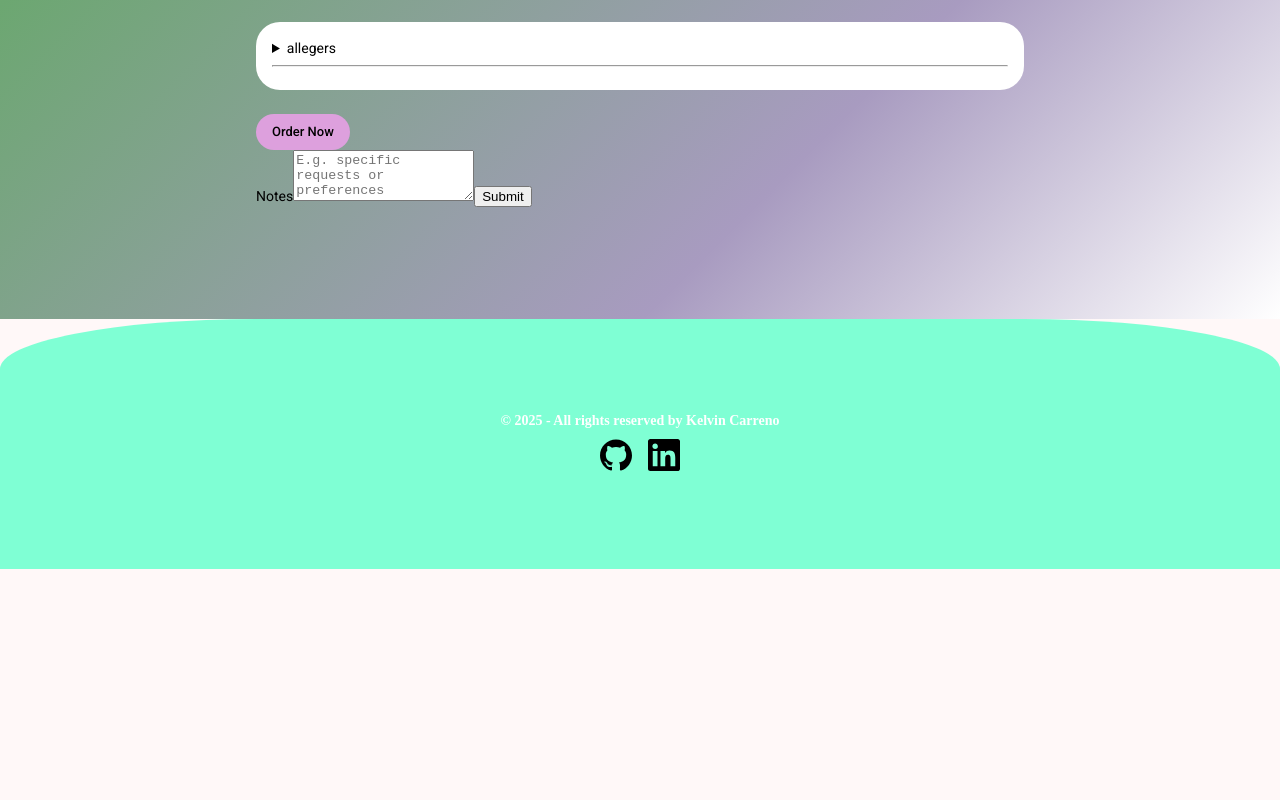
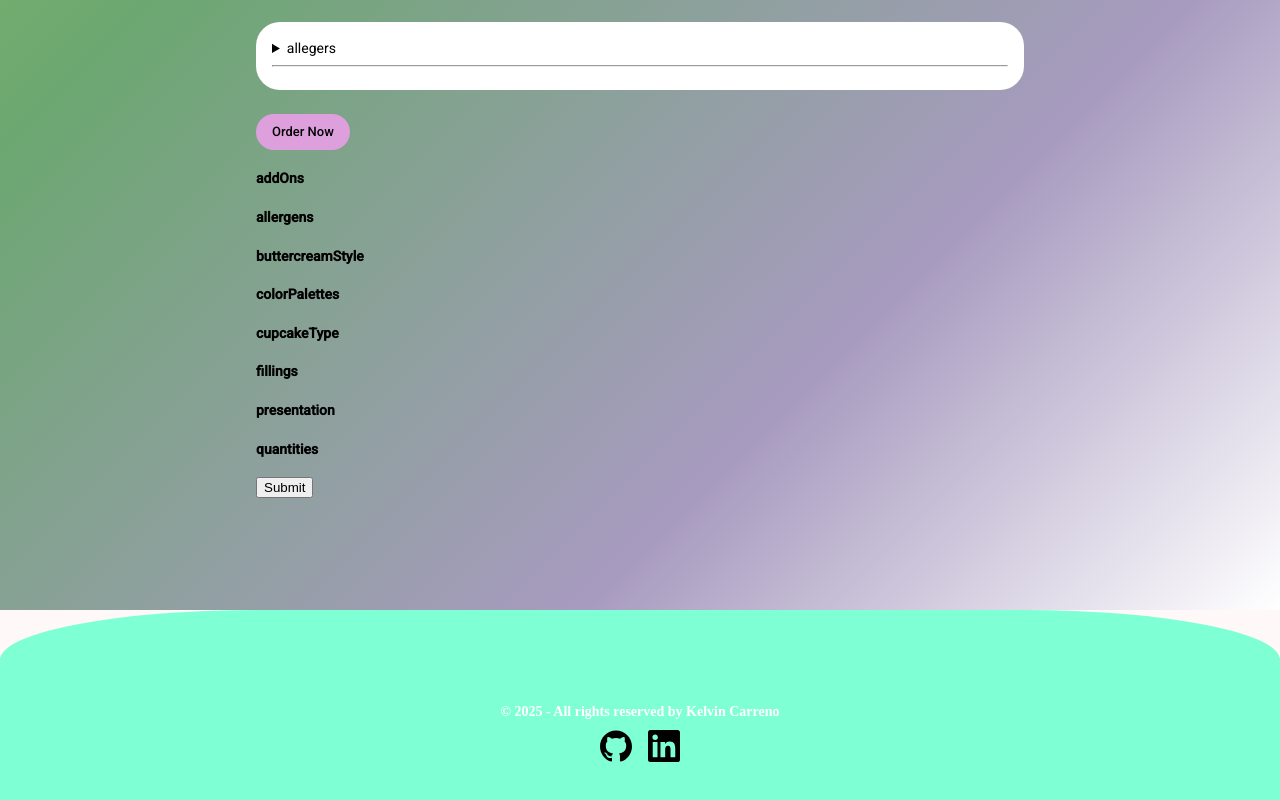
Before and after one commit to KelvinJoelC/earth-mamas-kitchen-angular, an Angular app: page /catalog/bouquets in a window 1280 px wide. Shown: the part 1590-2390 px from the top of the page. Before the commit the page ends 2159 px from the top, so only its background shows below. Built offline with nearby package versions, Linux system fonts and the light colour scheme.

Commit message:
refactor: update product retrieval to use Observables and SWITCH BASIC

```diff
--- a/src/app/core/services/product.service.ts
+++ b/src/app/core/services/product.service.ts
@@ -1,5 +1,6 @@
 import { Injectable } from '@angular/core';
 import { Product, ProductList } from '../models/product.model';
+import { delay, Observable, of } from 'rxjs';
 
 @Injectable({
   providedIn: 'root',
@@ -181,8 +182,7 @@ export class ProductService {
     return this.products;
   }
 
-  getProduct(id: string): Product | undefined {
-
-    return this.products.find(product => product.id === id);
+  getProduct(id: string): Observable<Product | undefined> {
+    return of(this.products.find(product => product.id === id)).pipe(delay(100));
   }
 }
--- a/src/app/features/catalog/catalog-item-form/catalog-item-form.html
+++ b/src/app/features/catalog/catalog-item-form/catalog-item-form.html
@@ -0,0 +1,11 @@
+<ng-container *ngIf="fields$ | async as fields">
+    <ng-container *ngFor="let option of fields.options | keyvalue">
+        <h4>{{ option.key }}</h4>
+        <div [formGroup]="form">
+            @switch (option.key) {
+                @case ('sizes') { }
+                @case ('buttercreamStyle') { }
+                @default { }
+            }
+        </div>
+</ng-container>
--- a/src/app/features/catalog/catalog-item-form/catalog-item-form.ts
+++ b/src/app/features/catalog/catalog-item-form/catalog-item-form.ts
@@ -1,9 +1,25 @@
-import { Component } from '@angular/core';
+import { Component, inject, Input, input } from '@angular/core';
+import { FormGroup, ReactiveFormsModule } from '@angular/forms';
+import { ProductService } from '../../../core/services/product.service';
+import { AsyncPipe, NgIf, KeyValuePipe, NgFor  } from '@angular/common';
+import { Observable, of } from 'rxjs';
+import { Product } from '../../../core/models/product.model';
 
 @Component({
   selector: 'app-catalog-item-form',
-  imports: [],
+  imports: [NgIf, NgFor, AsyncPipe,ReactiveFormsModule, KeyValuePipe],
   templateUrl: './catalog-item-form.html',
   styleUrl: './catalog-item-form.scss',
 })
-export class CatalogItemForm { }
+export class CatalogItemForm {
+  @Input() form!: FormGroup;
+  @Input() id!: string;
+  private readonly productService = inject(ProductService);
+  fields$: Observable<Product | undefined> = of(undefined);
+
+  ngOnInit() {
+    if (this.id) {
+      this.fields$ = this.productService.getProduct(this.id);
+    }
+  }
+}
--- a/src/app/pages/catalog-item-page/catalog-item-page.html
+++ b/src/app/pages/catalog-item-page/catalog-item-page.html
@@ -29,13 +29,7 @@
                 Order Now
             </summary>
             <form [formGroup]="form" (ngSubmit)="submit()">
-                <!-- <app-catalog-item-form [form]="form" [features]="features" ></app-catalog-item-form> -->
-                <label for="notes">Notes</label>
-                <textarea id="notes" formControlName="notes" rows="3" maxlength="150"
-                    placeholder="E.g. specific requests or preferences"
-                    class="focus:outline-none focus:ring-2 focus:ring-violeta-medio"></textarea> <!-- ("></text..) Dont put space  -->
-
-
+                <app-catalog-item-form [form]="form" [id]="product.id"></app-catalog-item-form>
                 <button type="submit" class="primary">Submit</button>
             </form>
         </details>
--- a/src/app/pages/catalog-item-page/catalog-item-page.ts
+++ b/src/app/pages/catalog-item-page/catalog-item-page.ts
@@ -4,11 +4,12 @@ import { ProductService } from '../../core/services/product.service';
 import { Product } from '../../core/models/product.model';
 import { NgIf, AsyncPipe } from '@angular/common';
 import { FormControl, FormGroup, ReactiveFormsModule }  from '@angular/forms';
-import { filter, map, Observable } from 'rxjs';
+import { filter, map, Observable, switchMap } from 'rxjs';
+import { CatalogItemForm } from '../../features/catalog/catalog-item-form/catalog-item-form';
 
 @Component({
   selector: 'app-catalog-item-page',
-  imports: [NgIf,AsyncPipe,ReactiveFormsModule],
+  imports: [NgIf,AsyncPipe,ReactiveFormsModule,CatalogItemForm],
   templateUrl: './catalog-item-page.html',
   styleUrl: './catalog-item-page.scss',
 })
@@ -19,7 +20,7 @@ export class CatalogItemPage {
   readonly product$: Observable<Product | undefined> = this.route.paramMap.pipe(
     map(params => params.get('id')),
     filter((id): id is string => id !== null),
-    map(id => this.productService.getProduct(id))
+    switchMap(id => this.productService.getProduct(id))
   );
 
   form = new FormGroup({
```
